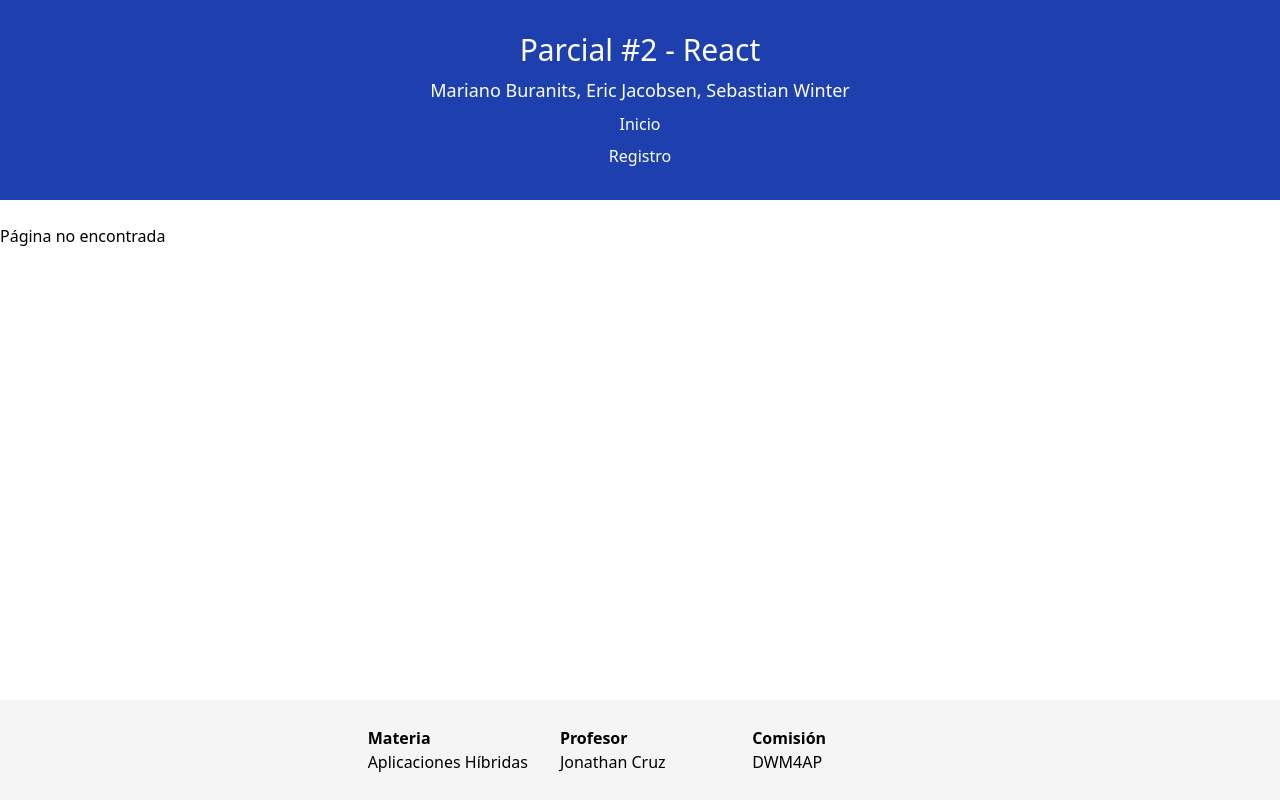
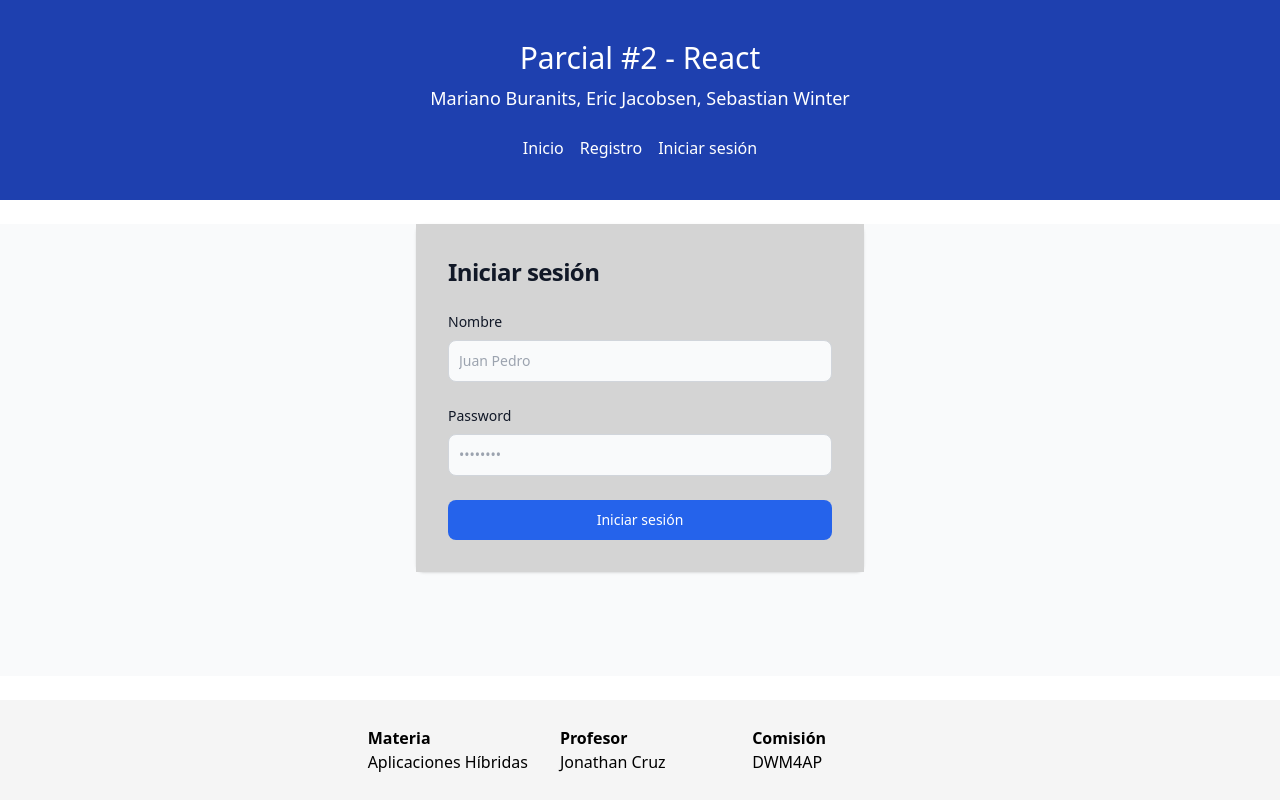
Before and after one commit to marianobura/dv-ah-02-parcial, a React (Vite) app in the folder frontend/: page /login in a window 1280 px wide. Built offline with nearby package versions, Linux system fonts and the light colour scheme.

Commit message:
Agregado login

```diff
--- a/frontend/src/App.jsx
+++ b/frontend/src/App.jsx
@@ -2,7 +2,8 @@ import Header from './components/Header';
 import Footer from './components/Footer';
 import Column from './components/Column';
 import Card from './components/Card';
-import Registro from './Registro';
+import Registro from './views/Registro';
+import Login from './views/Login';
 
 import { Routes, Route, NavLink } from 'react-router-dom';
 
@@ -41,6 +42,7 @@ function App() {
             <Header />
             <Routes>
                 <Route path="/registro" element={<Registro />} />
+                <Route path="/login" element={<Login />} />
                 <Route path="/" element={<DataDisplay data={data} />} />
                 <Route path="*" element={<p>Página no encontrada</p>} />
             </Routes>
--- a/frontend/src/components/Header.jsx
+++ b/frontend/src/components/Header.jsx
@@ -7,8 +7,11 @@ function Header() {
         <header className="flex flex-col items-center justify-center bg-blue-800 text-white gap-2">
             <h1 className="text-3xl font-medium">Parcial #2 - React</h1>
             <p className="text-lg">Mariano Buranits, Eric Jacobsen, Sebastian Winter</p>
-            <NavLink to='/' className=""> Inicio</NavLink>
-            <NavLink to='/registro' className=""> Registro</NavLink>
+            <div className="flex gap-4 mt-4">
+                <NavLink to='/'>Inicio</NavLink>
+                <NavLink to='/registro'>Registro</NavLink>
+                <NavLink to='/login'>Iniciar sesión</NavLink>
+            </div>
         </header>
     );
 }
--- /dev/null
+++ b/frontend/src/views/Login.jsx
@@ -0,0 +1,80 @@
+import { useState } from 'react';
+
+const Login = () => {
+    //Creamos un estado para el formulario
+    const [ formData, setFormData ] = useState({
+        username: '',
+        email: '',
+        password: ''
+    });
+
+    const handleChange = (event) => {
+        const { name, value } = event.target;
+        // console.log(name, value);
+        setFormData( { ...formData, [name]: value } )
+    }
+
+    //Evitamos la recarga de la página
+    const handleSubmit = async (e) => {
+        e.preventDefault();
+        try {
+            console.log('Enviando formulario');
+            console.log(formData);
+            const endPoint = 'http://127.0.0.1:3000/api/users';
+            const config = {
+                headers: {
+                    'Content-Type': 'application/json'
+                },
+                method: 'POST',
+                body: JSON.stringify(formData)
+            }
+
+            const response = await fetch(endPoint, config);
+
+            if( !response.ok ){
+                console.error(response);
+            }
+
+            const data = await response.json();
+
+            console.log(data);
+            setFormData({
+                username: '',
+                email: '',
+                password: ''
+            });
+
+        } catch (error) {
+            console.log(error);
+            alert('Error del Servidor');
+        }
+
+    }
+
+    return (
+        <section className="bg-gray-50">
+        <div className="flex flex-col items-center justify-center px-6 py-8 lg:py-0">
+            <div className="w-full bg-white rounded-lg shadow md:mt-0 sm:max-w-md xl:p-0">
+                <div className="p-6 space-y-4 md:space-y-6 sm:p-8 bg-neutral-300">
+                    <h1 className="text-xl font-bold leading-tight tracking-tight text-gray-900 md:text-2xl">
+                        Iniciar sesión
+                    </h1>
+                    <form className="space-y-4 md:space-y-6" onSubmit={ handleSubmit }>
+                        <div>
+                            <label htmlFor="username" className="block mb-2 text-sm font-medium text-gray-900">Nombre</label>
+                            <input type="username" name="username" id="username" className="bg-gray-50 border border-gray-300 text-gray-900 text-sm rounded-lg focus:ring-primary-600 focus:border-primary-600 block w-full p-2.5" placeholder="Juan Pedro" required="" onChange={handleChange} value={formData.username} />
+                        </div>
+                        <div>
+                            <label htmlFor="password" className="block mb-2 text-sm font-medium text-gray-900">Password</label>
+                            <input type="password" name="password" id="password" placeholder="••••••••" className="bg-gray-50 border border-gray-300 text-gray-900 text-sm rounded-lg focus:ring-primary-600 focus:border-primary-600 block w-full p-2.5" required="" onChange={handleChange} value={formData.password} />
+                        </div>
+                        <button type="submit" className="w-full text-white bg-blue-600 focus:ring-4 focus:outline-none font-medium rounded-lg text-sm px-5 py-2.5 text-center">Iniciar sesión</button>
+                    </form>
+                </div>
+            </div>
+        </div>
+        </section>
+    );
+}
+
+export default Login;
```
Also changed, not shown: frontend/src/views/Registro.jsx (renamed from frontend/src/Registro.jsx).
